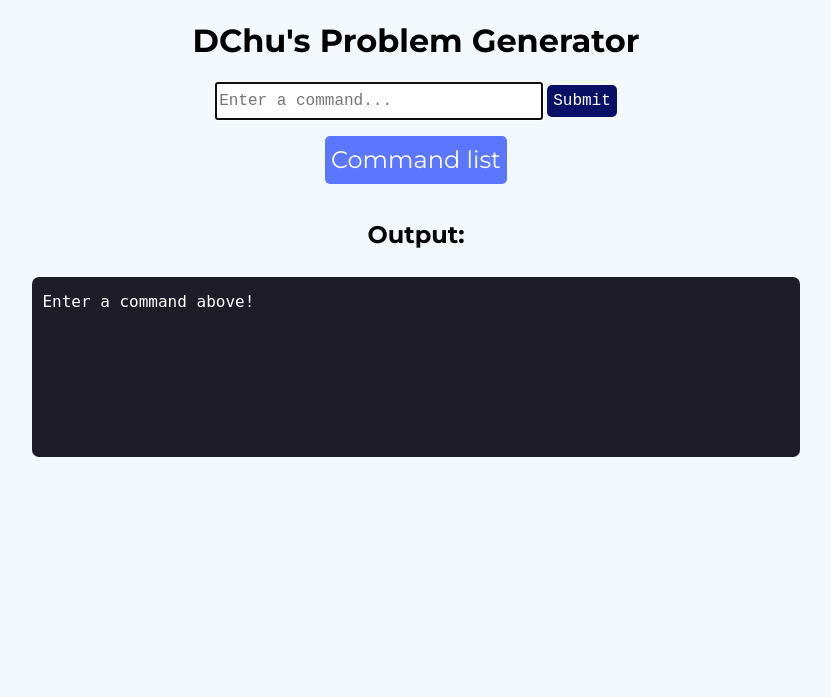
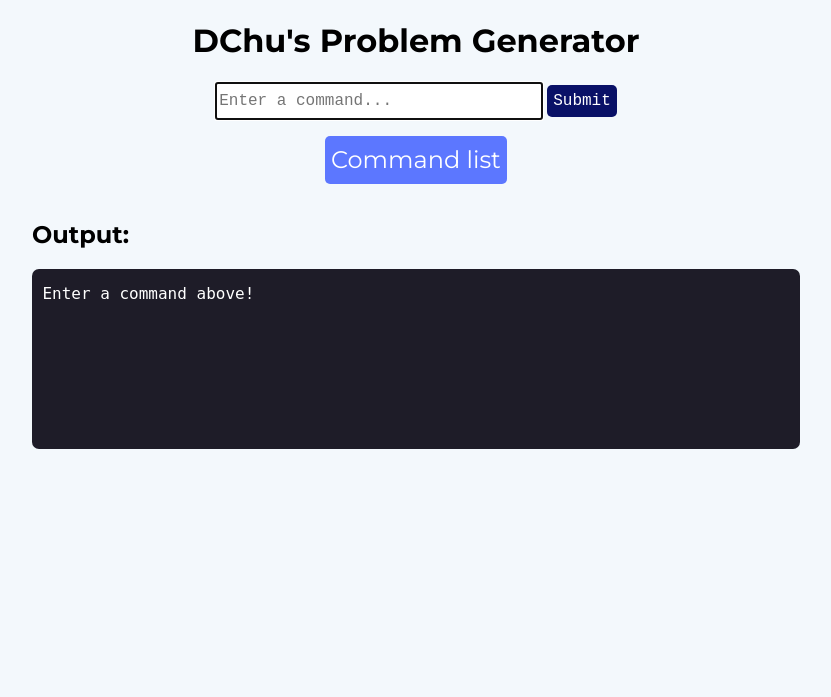
Before and after one commit to danchurlian/DChu-s-Problem-Generator, a Flask app: page / in a window 1280 px wide. Shown: the part 32-729 px from the top of the page, without its empty margins (224-1055 px from the left). Run offline with Flask 3, Linux system fonts and the light colour scheme.

Commit message:
fix(home): align 'output' heading on the left, refactor output css styles

```diff
--- a/static/style.css
+++ b/static/style.css
@@ -117,9 +117,6 @@ body > h2 {
     margin-bottom: 0.5em;
 }
 
-#math-help-section {
-    width: 40%;
-}
 
 button {
     transition: var(--hover-transition);
@@ -179,9 +176,17 @@ button {
 
 /* Output sections */
 
-#output-section {
+.display-section {
+    display: block;
+}
+
+
+#home-display {
+    width: 60vw;
+}
+
+#home-display-window {
     background-color: rgb(30, 28, 40);
-    width: 60%;
     min-height: 10rem;
 
     padding-top: 10px;
@@ -191,12 +196,12 @@ button {
     margin: 0.5em 0px;
 }
 
-#output-section pre {
+#home-display-window pre {
     padding: 0 0.65rem;
     white-space: pre-line;
 }
 
-#output-section pre {
+#home-display-window pre {
     margin-top: 5px;
     margin-bottom: 5px;
     color: white;
@@ -204,11 +209,10 @@ button {
 }
 
 #math-display {
-    display: block;
     width: 50vw;
 }
 
-#math-display section {
+#math-display-window {
     background-color: white;
     min-height: 20rem;
     border-radius: 1rem;
@@ -218,6 +222,6 @@ button {
     margin-right: 1em;
 }
 
-#math-display section > * {
+#math-display-window > * {
     padding: 0.5rem;
 }
--- a/templates/index.html
+++ b/templates/index.html
@@ -31,14 +31,19 @@
     id='home-dialog-open-button'
     class='dialog-open-button'
     commandfor='home-command-dialog'
-    command='show-modal'>Command list</button>
+    command='show-modal'>
+    Command list
+  </button>
 
-  <h2>Output:</h2>
 
-  <section id="output-section" class="courier-text">
-    {% for line in output_lines %}
-      <pre> {{ line }} </pre>
-    {% endfor %}
-  </section>
+  <div class='display-section' id='home-display'>
+    <h2>Output:</h2>
+
+    <div id="home-display-window" class="courier-text">
+      {% for line in output_lines %}
+        <pre> {{ line }} </pre>
+      {% endfor %}
+    </div>
+  </div>
 
 {% endblock %}
```
Also changed, not shown: templates/math_problem_generator.html (+13 -9 lines).
